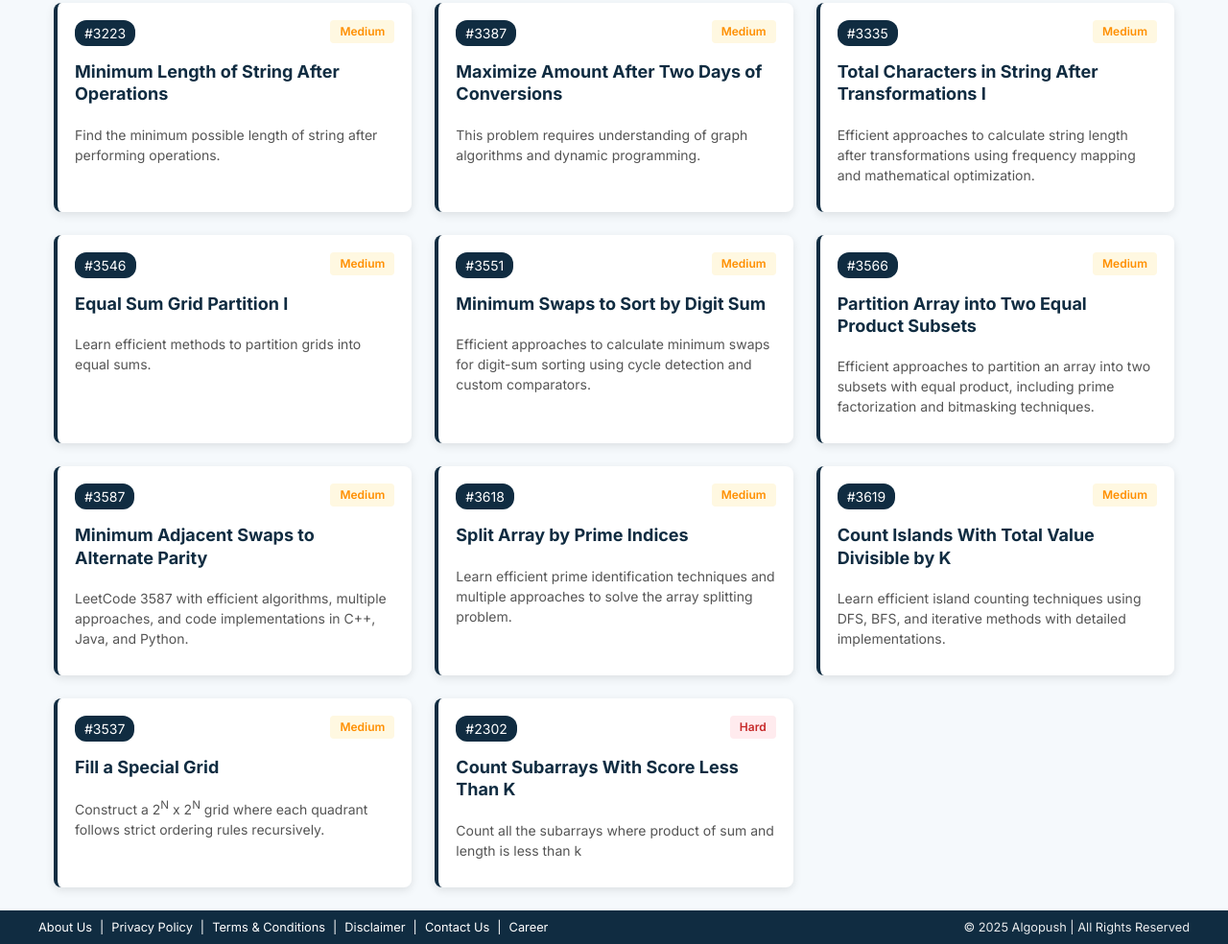
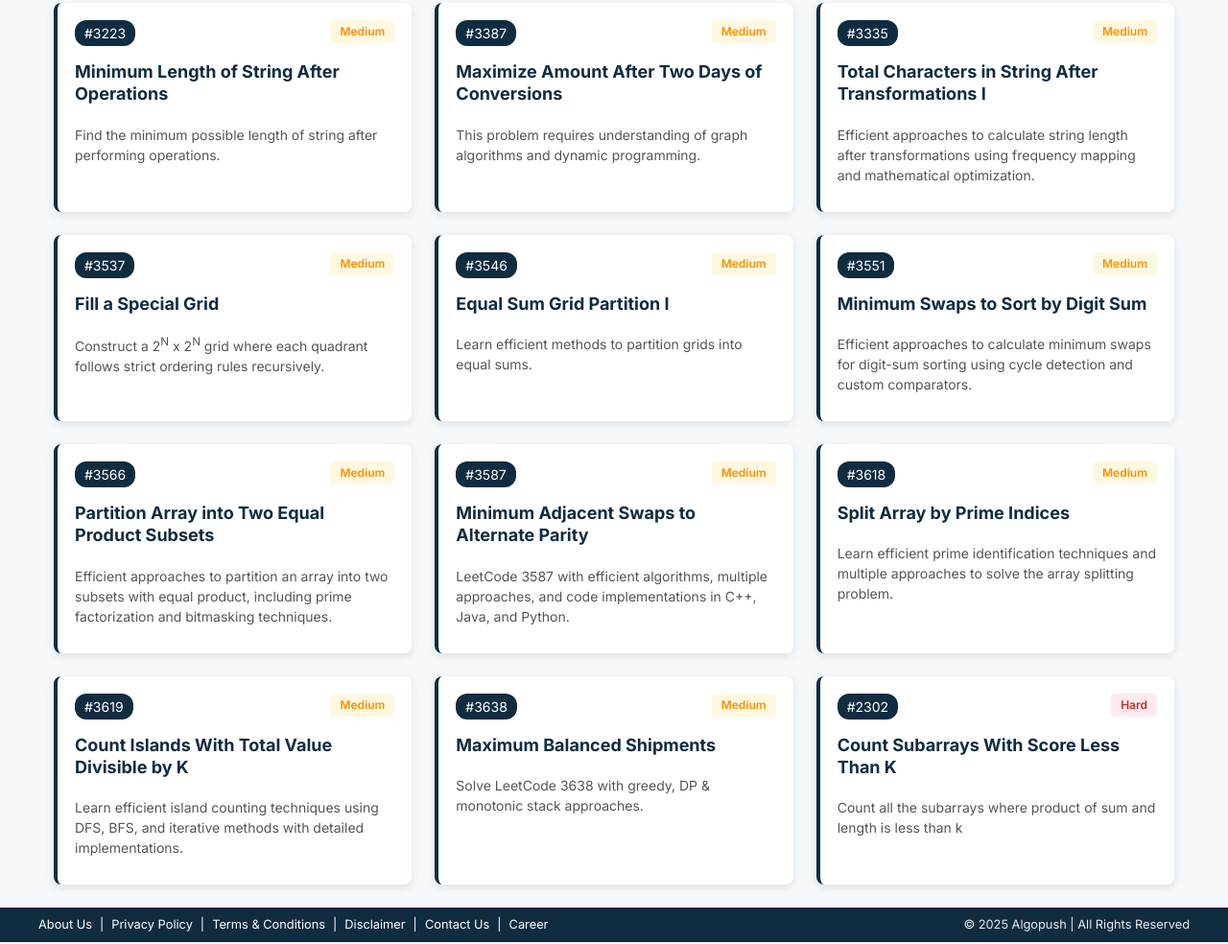
Before and after one commit to er-piyush-kumar/Algopush, a plain HTML site: page Leetcode/leetcode.html in a window 1280 px wide. Shown: the part 2719-3703 px from the top of the page at 96% size. Drawn offline with Linux system fonts and the light colour scheme.

Commit message:
New Post Added : Leetcode 3638

```diff
--- a/Leetcode/leetcode.html
+++ b/Leetcode/leetcode.html
@@ -864,6 +864,21 @@
         </div>
       </a>  -->
 
+      <!-- Problem 3537 -->
+      <a href="3537-fill-a-special-grid.html" class="leetcode-card" data-number="3537"
+        data-difficulty="medium" data-title="Fill a Special Grid">
+        <div class="card-content">
+          <div class="problem-header">
+            <span class="problem-number">#3537</span>
+            <span class="problem-difficulty medium">Medium</span>
+          </div>
+          <h2 class="problem-title">Fill a Special Grid</h2>
+          <p class="problem-description">
+            Construct a 2<sup>N</sup> x 2<sup>N</sup> grid where each quadrant follows strict ordering rules recursively.
+          </p>
+        </div>
+      </a>
+
       <!-- Problem 3546 -->
       <a href="https://algopush.com/Leetcode/3546-equal-sum-grid-partition-i.html" class="leetcode-card" data-number="3546"
         data-difficulty="medium" data-title="Equal Sum Grid Partition I">
@@ -954,17 +969,17 @@
         </div>
       </a>
 
-      <!-- Problem 3537 -->
-      <a href="3537-fill-a-special-grid.html" class="leetcode-card" data-number="3537"
-        data-difficulty="medium" data-title="Fill a Special Grid">
+      <!-- Problem 3638 -->
+      <a href="3638-maximum-balanced-shipments.html" class="leetcode-card" data-number="3638"
+        data-difficulty="medium" data-title="Count Islands With Total Value Divisible by K">
         <div class="card-content">
           <div class="problem-header">
-            <span class="problem-number">#3537</span>
+            <span class="problem-number">#3638</span>
             <span class="problem-difficulty medium">Medium</span>
           </div>
-          <h2 class="problem-title">Fill a Special Grid</h2>
+          <h2 class="problem-title">Maximum Balanced Shipments</h2>
           <p class="problem-description">
-            Construct a 2<sup>N</sup> x 2<sup>N</sup> grid where each quadrant follows strict ordering rules recursively.
+            Solve LeetCode 3638 with greedy, DP & monotonic stack approaches.
           </p>
         </div>
       </a>
```
Also changed, not shown: Leetcode/3637-trionic-array.html (+1 -1 lines), Leetcode/3638-maximum-balanced-shipments.html (+2 -2 lines), sitemap.xml (+7 -0 lines).
